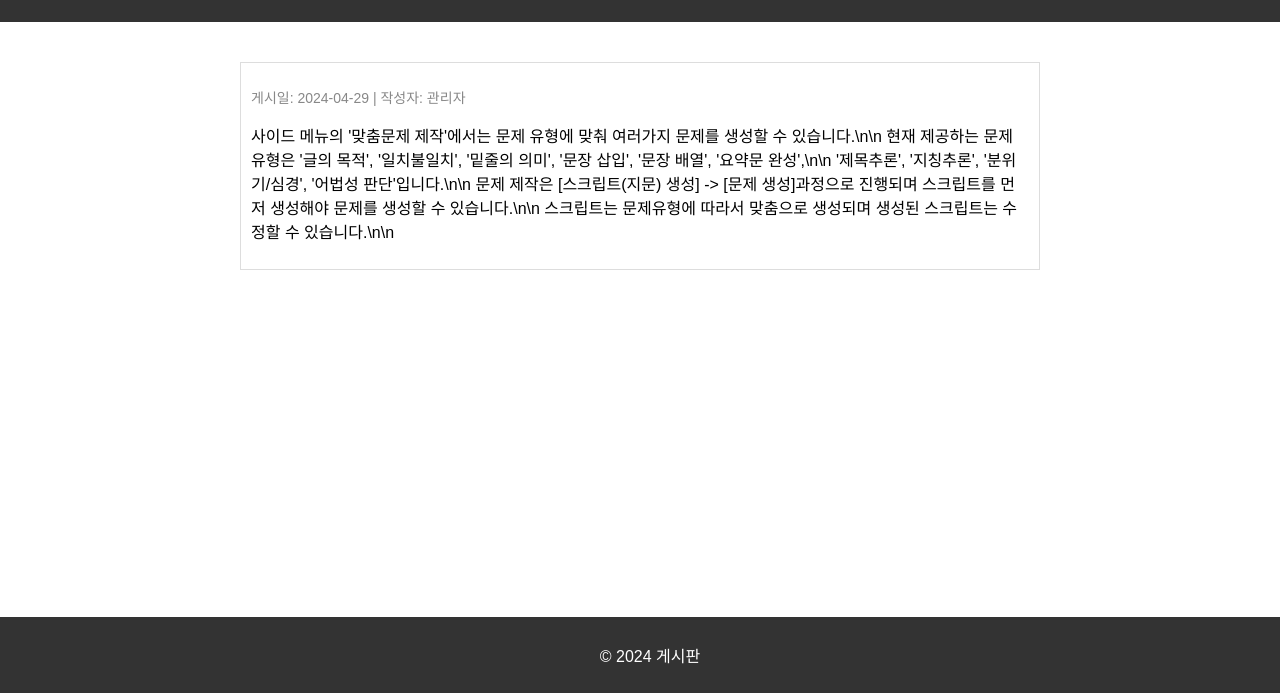
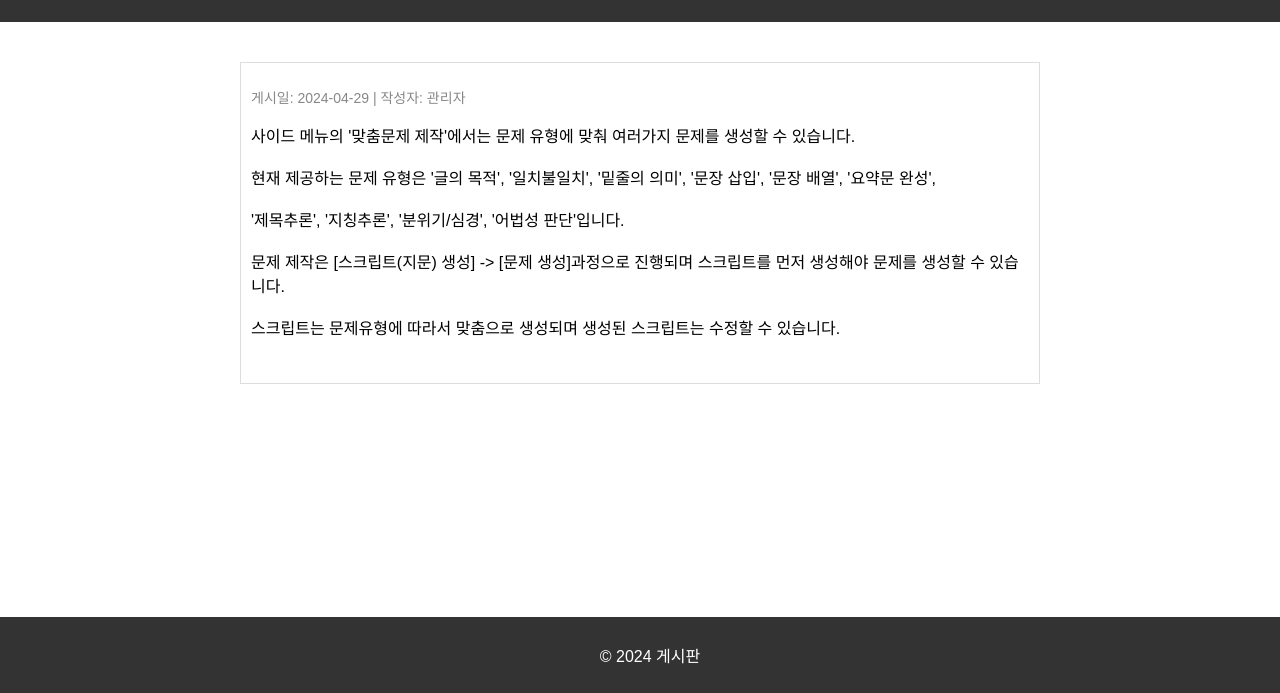
Before and after one commit to Kangsungmin/ai_service_info_web, a plain HTML site: page useInfo.html in a window 1280 px wide. Shown: the part 107-800 px from the top of the page. Drawn offline with Linux system fonts and the light colour scheme.

Commit message:
Update useInfo.html

```diff
--- a/useInfo.html
+++ b/useInfo.html
@@ -17,11 +17,11 @@
         <article>
             <p class="post-meta">게시일: 2024-04-29 | 작성자: 관리자</p>
             <p>
-                사이드 메뉴의 '맞춤문제 제작'에서는 문제 유형에 맞춰 여러가지 문제를 생성할 수 있습니다.\n\n
-                현재 제공하는 문제 유형은 '글의 목적', '일치불일치', '밑줄의 의미', '문장 삽입', '문장 배열', '요약문 완성',\n\n
-                '제목추론', '지칭추론', '분위기/심경', '어법성 판단'입니다.\n\n
-                문제 제작은 [스크립트(지문) 생성] -> [문제 생성]과정으로 진행되며 스크립트를 먼저 생성해야 문제를 생성할 수 있습니다.\n\n
-                스크립트는 문제유형에 따라서 맞춤으로 생성되며 생성된 스크립트는 수정할 수 있습니다.\n\n
+                사이드 메뉴의 '맞춤문제 제작'에서는 문제 유형에 맞춰 여러가지 문제를 생성할 수 있습니다.<br><br>
+                현재 제공하는 문제 유형은 '글의 목적', '일치불일치', '밑줄의 의미', '문장 삽입', '문장 배열', '요약문 완성',<br><br>
+                '제목추론', '지칭추론', '분위기/심경', '어법성 판단'입니다.<br><br>
+                문제 제작은 [스크립트(지문) 생성] -> [문제 생성]과정으로 진행되며 스크립트를 먼저 생성해야 문제를 생성할 수 있습니다.<br><br>
+                스크립트는 문제유형에 따라서 맞춤으로 생성되며 생성된 스크립트는 수정할 수 있습니다.<br><br>
             </p>
         </article>
     </main>
```
